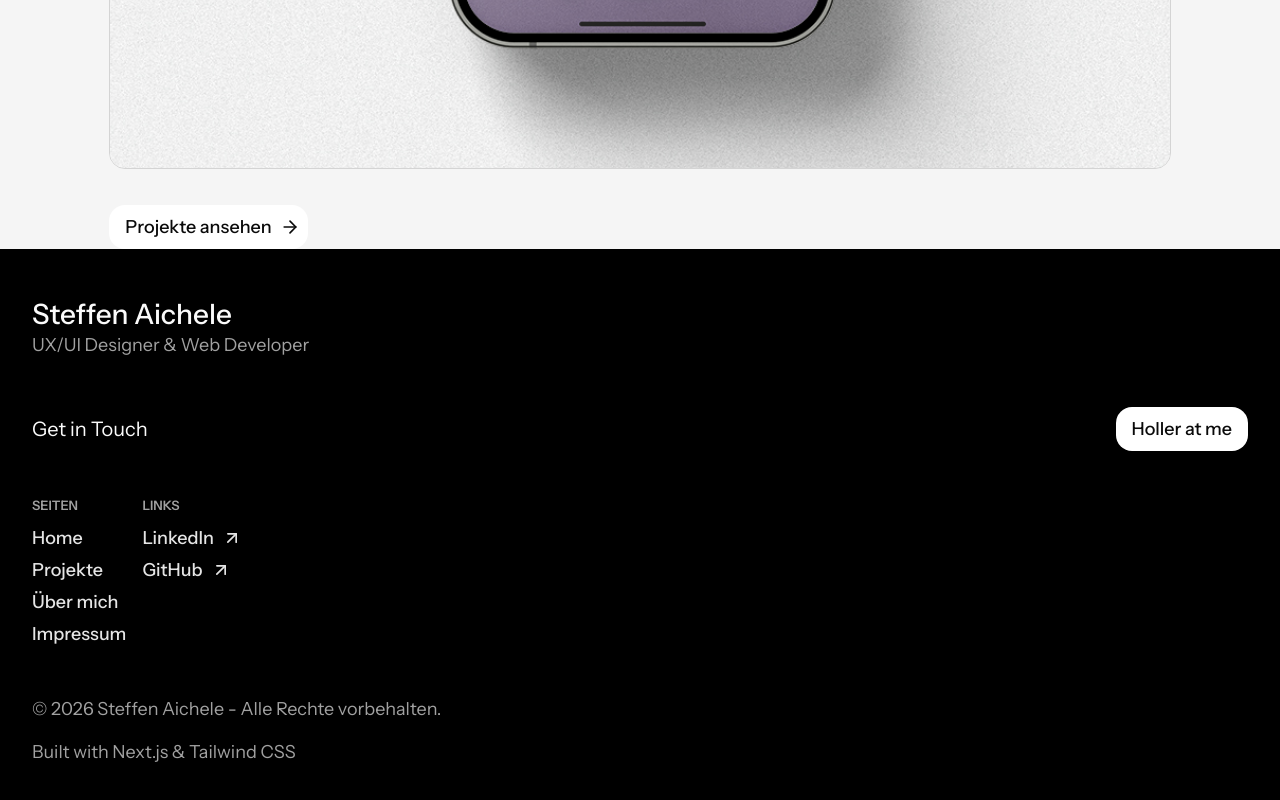
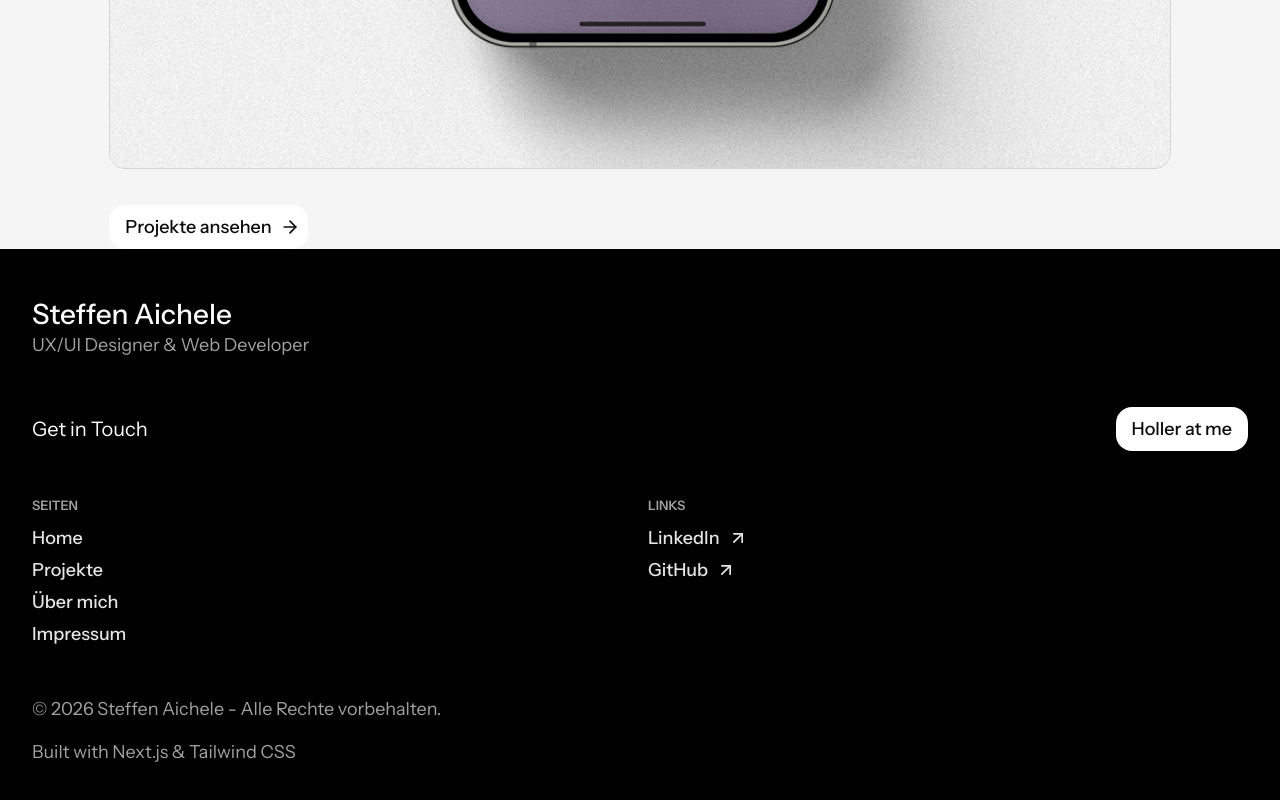
Before and after one commit to steffenaichele/portfolio, a Next.js app: page / in a window 1280 px wide. Shown: the part 1616-2416 px from the top of the page. Built offline with nearby package versions, Linux system fonts and the light colour scheme.

Commit message:
fix: add flex-1 to nav children

```diff
--- a/src/app/components/Footer.tsx
+++ b/src/app/components/Footer.tsx
@@ -26,7 +26,7 @@ const Footer = () => {
 			</div>
 
 			<nav aria-label="Footer-Navigation" className="flex gap-4">
-				<div className="flex flex-col gap-3">
+				<div className="flex flex-col flex-1 gap-3">
 					<h6 className="text-(--color-footer-text-tertiary)">
 						Seiten
 					</h6>
@@ -45,7 +45,7 @@ const Footer = () => {
 						</li>
 					</ul>
 				</div>
-				<div className="flex flex-col gap-3">
+				<div className="flex flex-col flex-1 gap-3">
 					<h6 className="text-(--color-footer-text-tertiary)">
 						Links
 					</h6>
```
